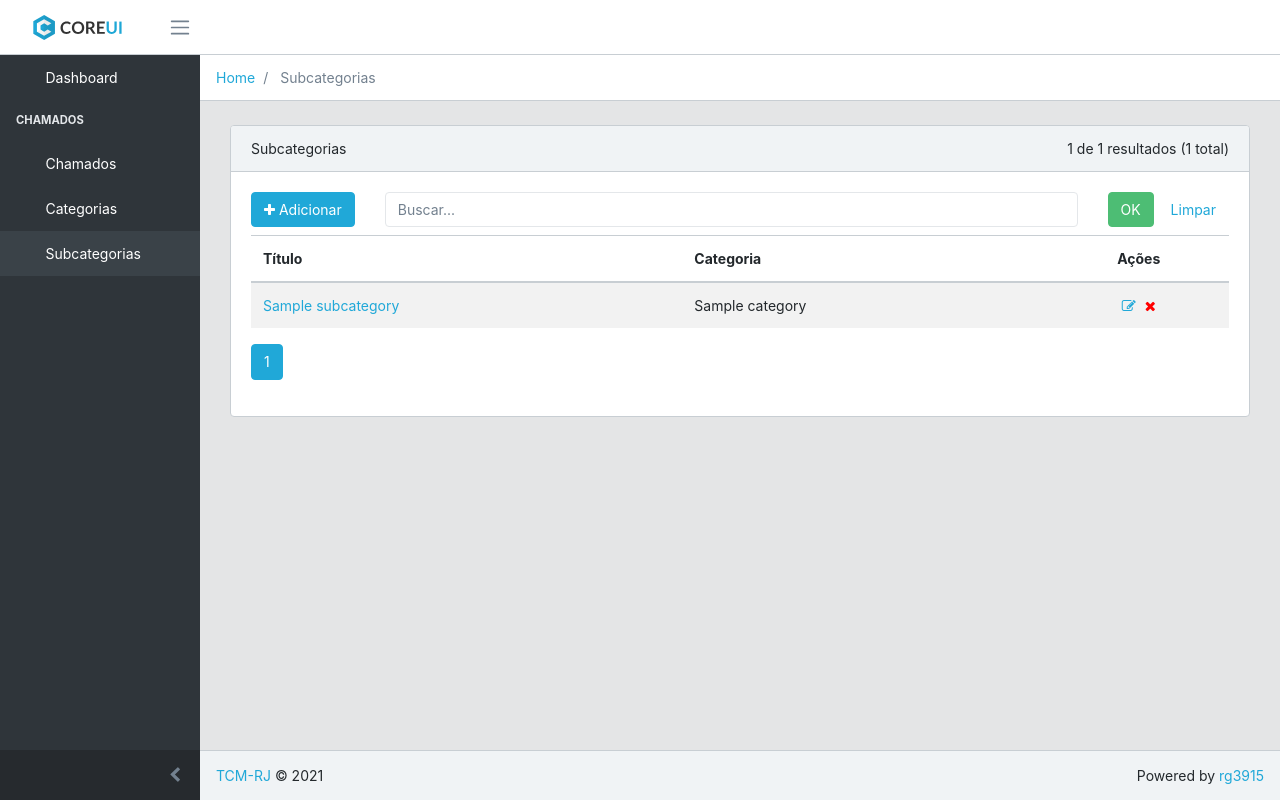
After one commit to rg3915/tcmrj-challenge, a Django app: page /call/subcategory/ in a window 1280 px wide. The commit adds this page. Run offline with Django 3.2, Linux system fonts and the light colour scheme; a user stored in the database is signed in; tables that the repository leaves empty hold one stand-in row (values such as "Sample post"); some libraries are stand-ins or nearby versions.

Commit message:
CRUD para subcategoria. close #21

```diff
--- a/backend/call/models.py
+++ b/backend/call/models.py
@@ -66,6 +66,33 @@ class Subcategory(TimeStampedModel):
     def __str__(self):
         return self.title
 
+    def get_absolute_url(self):
+        return reverse_lazy('call:subcategory_detail', kwargs={'pk': self.pk})
+
+    @property
+    def get_list_url(self):
+        return reverse_lazy('call:subcategory_list')
+
+    @property
+    def get_update_url(self):
+        if self.pk:
+            kw = {'pk': self.pk}
+            return reverse_lazy('call:subcategory_update', kwargs=kw)
+        return None
+
+    @property
+    def get_delete_url(self):
+        if self.pk:
+            kw = {'pk': self.pk}
+            return reverse_lazy('call:subcategory_delete', kwargs=kw)
+        return None
+
+    def get_verbose_name(self):
+        return self._meta.verbose_name.title()
+
+    def get_verbose_name_plural(self):
+        return self._meta.verbose_name_plural.title()
+
 
 class Call(TimeStampedModel):
     title = models.CharField('título', max_length=100)
--- /dev/null
+++ b/backend/call/templates/call/subcategory_list.html
@@ -0,0 +1,77 @@
+{% extends "base.html" %}
+{% load static %}
+
+{% block breadcrumb %}
+  {% include "breadcrumb/_include_breadcrumb_base.html" %}
+{% endblock breadcrumb %}
+
+{% block content %}
+<div class="row">
+  <div class="col-md-12">
+    <div class="card">
+      <div class="card-header">
+        Subcategorias
+        <span class="float-right">{{ object_list.count }} de {{ page_obj.paginator.count }} resultados ({{ total_items }} total)</span>
+      </div>
+      <div class="card-body">
+        <div class="row">
+          <div class="col-md-auto">
+            <a class="btn btn-primary" href="{% url 'call:subcategory_create' %}">
+              <i class="fa fa-plus"></i>
+              Adicionar
+            </a>
+          </div>
+          <div class="col">
+            <form action="." method="GET">
+              <div class="row">
+                <div class="col p-ari-5">
+                  <input name="search" class="form-control mb-2" type="text" placeholder="Buscar..." />
+                </div>
+                <div class="col-auto">
+                  <button class="btn btn-success mb-2" type="submit">OK</button>
+                  <button class="btn btn-link mb-2">Limpar</button>
+                </div>
+              </div>
+            </form>
+          </div>
+        </div>
+        <!-- TABLE -->
+        <table class="table table-responsive-sm table-hover table-striped">
+          <thead>
+            <tr>
+              <th>Título</th>
+              <th>Categoria</th>
+              <th class="text-center">Ações</th>
+            </tr>
+          </thead>
+          <tbody>
+            {% for object in object_list %}
+              <tr>
+                <td>
+                  <a href="{{ object.get_absolute_url }}">{{ object.title }}</a>
+                </td>
+                <td>
+                  {{ object.category }}
+                </td>
+                <!-- <td class="text-center">
+                  <span class="badge badge-success">Active</span>
+                </td> -->
+                <td class="text-center">
+                  <a href="{{ object.get_update_url }}">
+                    <i class="fa fa-edit"></i>
+                  </a>
+                  <a href="{{ object.get_delete_url }}">
+                    <i class="fa fa-close no" style="padding-left:5px"></i>
+                  </a>
+                </td>
+              </tr>
+            {% endfor %}
+          </tbody>
+        </table>
+        <!-- pagination -->
+        {% include "includes/pagination.html" %}
+      </div>
+    </div>
+  </div>
+</div>
+{% endblock content %}
--- a/backend/call/urls.py
+++ b/backend/call/urls.py
@@ -19,8 +19,19 @@ category_patterns = [
     path('<int:pk>/delete/', v.CategoryDeleteView.as_view(), name='category_delete'),
 ]
 
+subcategory_patterns = [
+    path('', v.SubcategoryListView.as_view(), name='subcategory_list'),
+    path('<int:pk>/', v.SubcategoryDetailView.as_view(), name='subcategory_detail'),
+    path('create/', v.SubcategoryCreateView.as_view(), name='subcategory_create'),
+    path('<int:pk>/update/', v.SubcategoryUpdateView.as_view(),
+         name='subcategory_update'),
+    path('<int:pk>/delete/', v.SubcategoryDeleteView.as_view(),
+         name='subcategory_delete'),
+]
+
 
 urlpatterns = [
     path('call/', include(call_patterns)),
     path('category/', include(category_patterns)),
+    path('subcategory/', include(subcategory_patterns)),
 ]
--- a/backend/call/views.py
+++ b/backend/call/views.py
@@ -10,9 +10,9 @@ from django.views.generic import (
 
 from backend.core.mixins import ObjectModel, TotalItems
 
-from .forms import CallForm, CategoryForm
+from .forms import CallForm, CategoryForm, SubcategoryForm
 from .mixins import SearchCallMixin
-from .models import Call, Category
+from .models import Call, Category, Subcategory
 
 
 class CallListView(LRM, TotalItems, SearchCallMixin, ListView):
@@ -56,3 +56,27 @@ class CategoryUpdateView(LRM, UpdateView):
 class CategoryDeleteView(LRM, DeleteView):
     model = Category
     success_url = reverse_lazy('call:category_list')
+
+
+class SubcategoryListView(LRM, TotalItems, SearchCallMixin, ListView):
+    model = Subcategory
+    paginate_by = 20
+
+
+class SubcategoryDetailView(LRM, DetailView):
+    model = Subcategory
+
+
+class SubcategoryCreateView(LRM, ObjectModel, CreateView):
+    model = Subcategory
+    form_class = SubcategoryForm
+
+
+class SubcategoryUpdateView(LRM, UpdateView):
+    model = Subcategory
+    form_class = SubcategoryForm
+
+
+class SubcategoryDeleteView(LRM, DeleteView):
+    model = Subcategory
+    success_url = reverse_lazy('call:subcategory_list')
--- a/backend/core/templates/includes/sidebar.html
+++ b/backend/core/templates/includes/sidebar.html
@@ -16,6 +16,10 @@
         <a class="nav-link" href="{% url 'call:category_list' %}">
           <i class="nav-icon icon-list"></i> Categorias</a>
       </li>
+      <li class="nav-item">
+        <a class="nav-link" href="{% url 'call:subcategory_list' %}">
+          <i class="nav-icon icon-list"></i> Subcategorias</a>
+      </li>
     </ul>
   </nav>
   <button class="sidebar-minimizer brand-minimizer" type="button"></button>
```
Also changed, not shown: backend/call/forms.py (+8 -1 lines), backend/call/templates/call/subcategory_confirm_delete.html (added, +17 -0 lines), backend/call/templates/call/subcategory_detail.html (added, +252 -0 lines), backend/call/templates/call/subcategory_form.html (added, +57 -0 lines).
